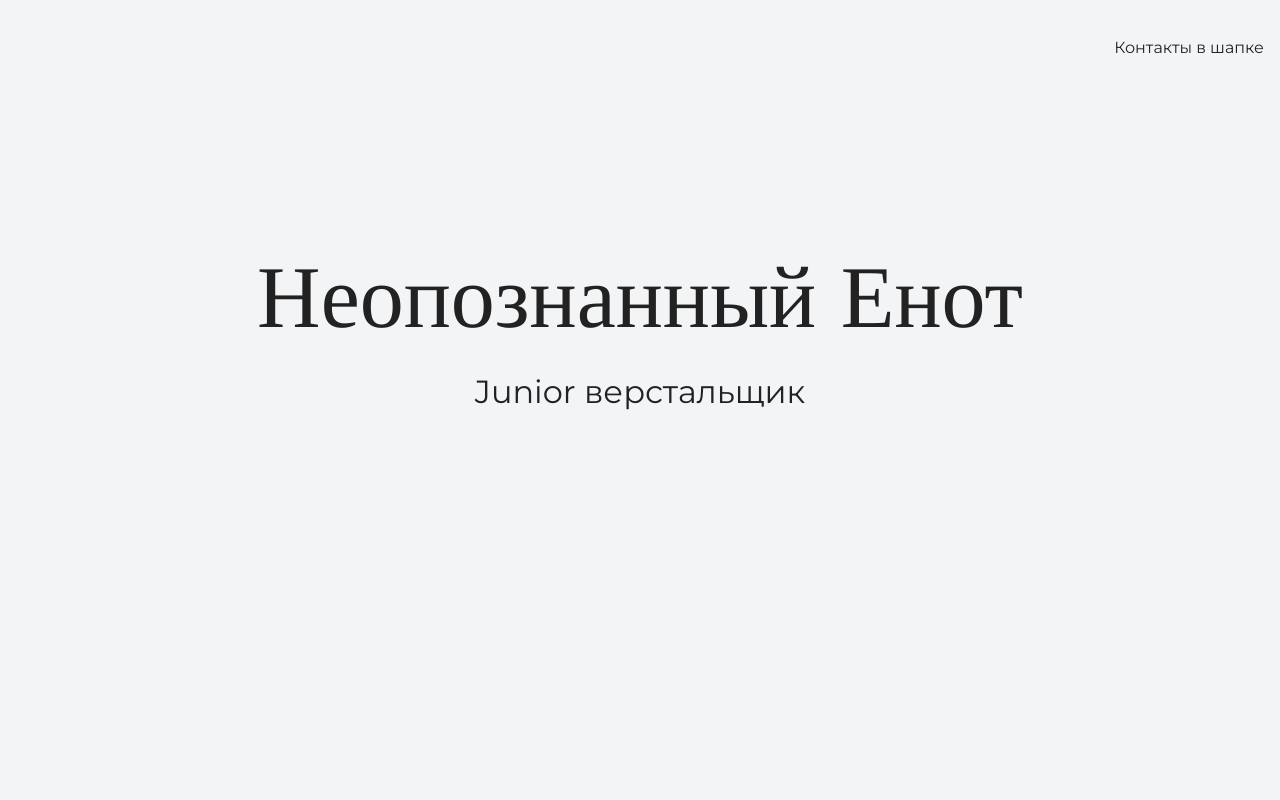
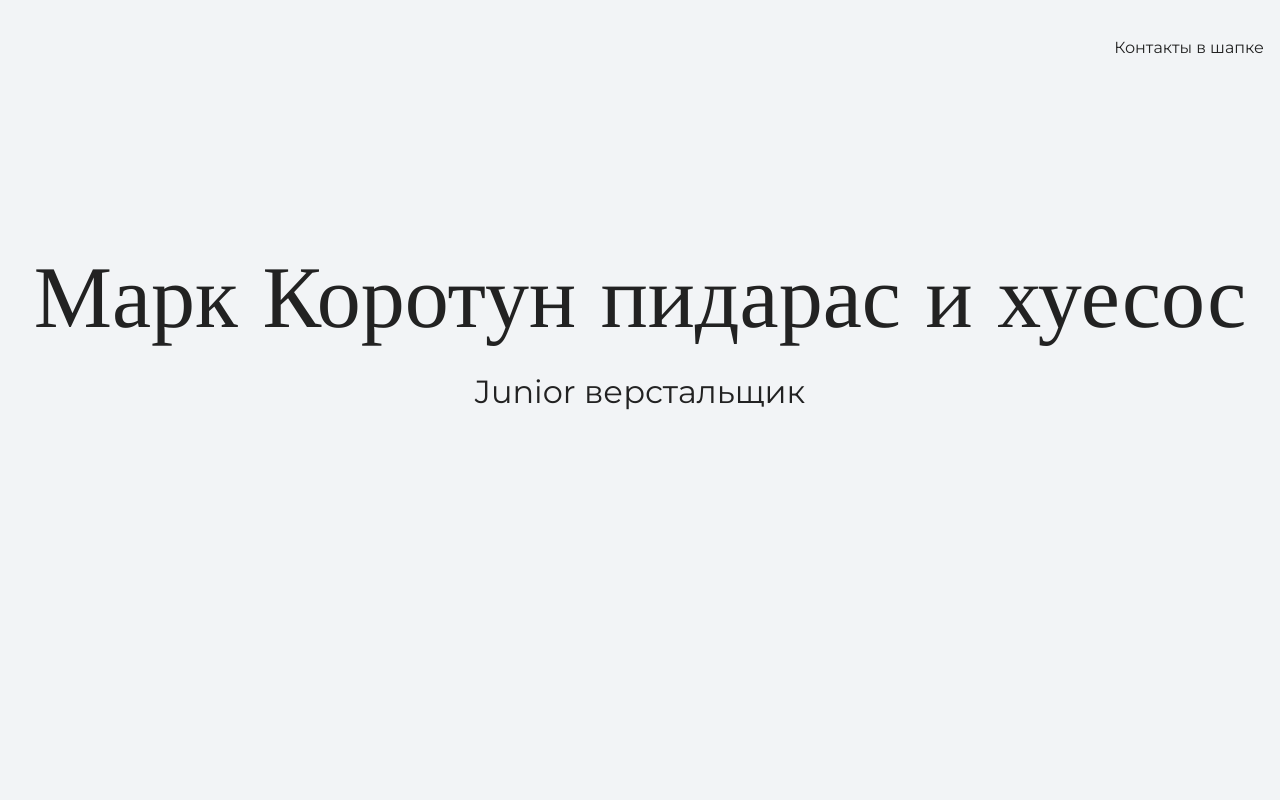
Before and after one commit to TaurusToster/my-site, a plain HTML site: page index.html in a window 1280 px wide. Shown: the top 800 px of the page. Drawn offline with nearby package versions, Linux system fonts and the light colour scheme.

Commit message:
Измененный текст на главной странице

```diff
--- a/index.html
+++ b/index.html
@@ -16,7 +16,7 @@
 
     <section class="hero-image">
       <div class="container">
-      <h1 class="heading">Неопознанный Енот</h1>
+      <h1 class="heading">Марк Коротун пидарас и хуесос</h1>
       <p>Junior верстальщик</p>
       </div>
     </section>
```
